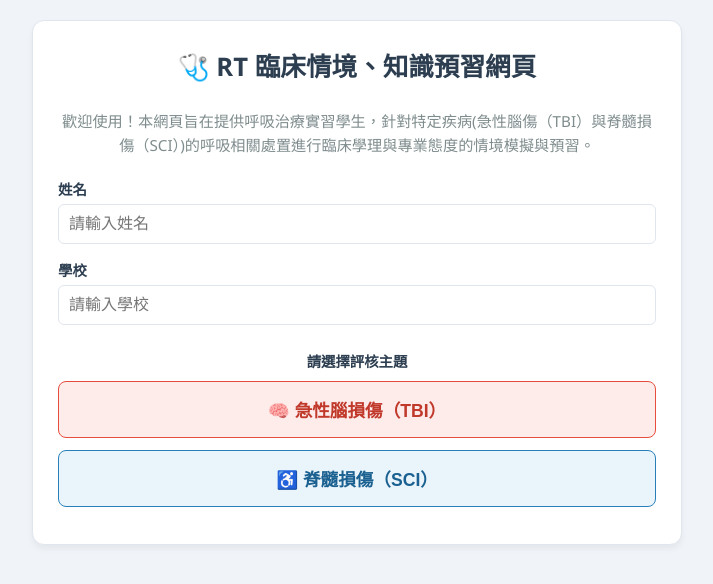
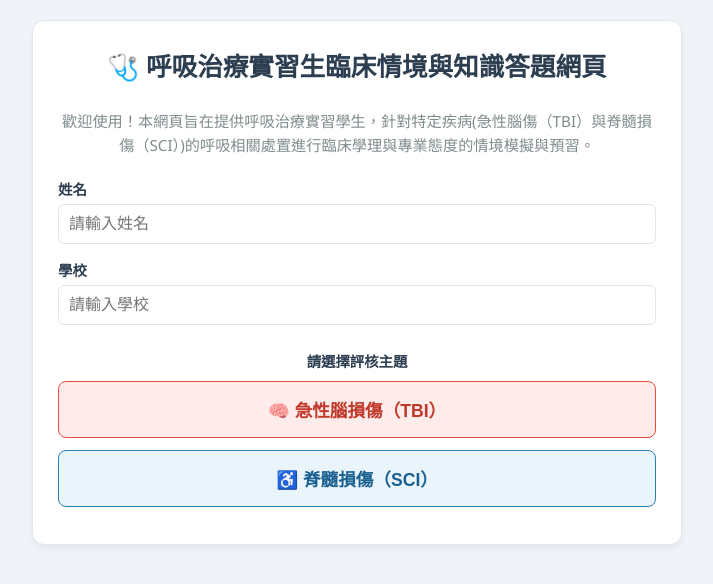
Before and after one commit to SiYaWang123/RT_clinical, a plain HTML site: page index.html in a window 1280 px wide. Shown: the whole page, without its empty margins (283-996 px from the left). Drawn offline with nearby package versions, Linux system fonts and the light colour scheme.

Commit message:
Add files via upload

```diff
--- a/index.html
+++ b/index.html
@@ -3,7 +3,7 @@
 <head>
 <meta charset="UTF-8">
 <meta name="viewport" content="width=device-width, initial-scale=1.0">
-<title>RT 臨床評核預習網頁</title>
+<title>呼吸治療實習生臨床情境與知識答題網頁</title>
 <script src="https://cdnjs.cloudflare.com/ajax/libs/html2canvas/1.4.1/html2canvas.min.js"></script>
 <style>
   :root {
@@ -104,7 +104,7 @@
 <div class="wrap">
   <!-- S1: Welcome -->
   <div id="s-welcome" class="card">
-    <h1>🩺 RT 臨床情境、知識預習網頁</h1>
+    <h1>🩺  呼吸治療實習生臨床情境與知識答題網頁</h1>
     <p class="desc">歡迎使用！本網頁旨在提供呼吸治療實習學生，針對特定疾病(急性腦傷（TBI）與脊髓損傷（SCI）)的呼吸相關處置進行臨床學理與專業態度的情境模擬與預習。</p>
 
     <div class="form-group">
```
